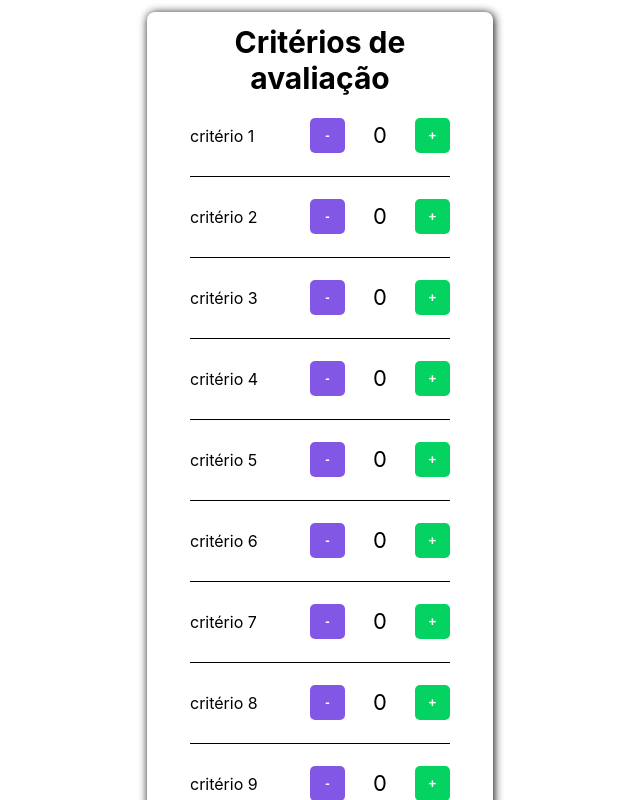
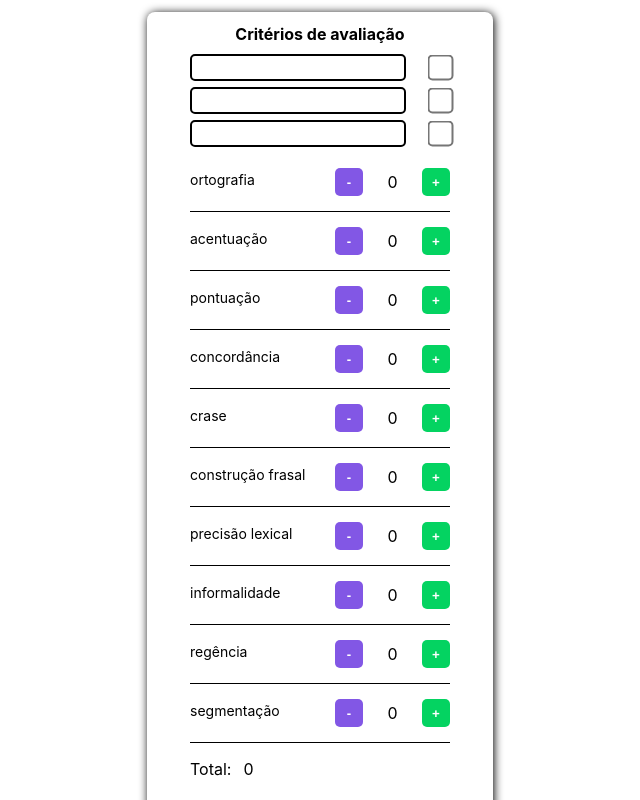
Before and after one commit to fernandoferfa/app, a React (Create React App) app: page / in a window 1280 px wide. Shown: the top 800 px of the page, without its empty margins (320-960 px from the left). Built offline with nearby package versions, Linux system fonts and the light colour scheme.

Commit message:
Feature 1.1 finalizada

```diff
--- a/src/Pages/Home/index.js
+++ b/src/Pages/Home/index.js
@@ -3,6 +3,11 @@ import {
     MainContainer,
     CriterionsContainer,
     TitleCriterionsContainer,
+    ThemesList,
+    ThemeItem,
+    ThemeName,
+    ThemeInput,
+    ThemeInputCheckbox,
     CriterionsList,
     CriterionItem,
     CriterionTitle,
@@ -10,6 +15,9 @@ import {
     RemoveButton,
     CountValue,
     AddButton,
+    ContainerSumAllCountValues,
+    SumAllCountValuesTitle,
+    SumAllCountValues,
     CleanAllCountValues,
 } from './styles';
 
@@ -17,62 +25,86 @@ function Home() {
     const [criterions, setCriterions] = useState([
         {
             id: 1,
-            name: 'critério 1',
-            value: 0
+            name: 'ortografia',
+            value: 0,
+            recurrent: false,
         },
         {
             id: 2,
-            name: 'critério 2',
-            value: 0
+            name: 'acentuação',
+            value: 0,
+            recurrent: false,
         },
         {
             id: 3,
-            name: 'critério 3',
-            value: 0
+            name: 'pontuação',
+            value: 0,
+            recurrent: false,
         },
         {
             id: 4,
-            name: 'critério 4',
-            value: 0
+            name: 'concordância',
+            value: 0,
+            recurrent: false,
         },
         {
             id: 5,
-            name: 'critério 5',
-            value: 0
+            name: 'crase',
+            value: 0,
+            recurrent: false,
         },
         {
             id: 6,
-            name: 'critério 6',
-            value: 0
+            name: 'construção frasal',
+            value: 0,
+            recurrent: false,
         },
         {
             id: 7,
-            name: 'critério 7',
-            value: 0
+            name: 'precisão lexical',
+            value: 0,
+            recurrent: false,
         },
         {
             id: 8,
-            name: 'critério 8',
-            value: 0
+            name: 'informalidade',
+            value: 0,
+            recurrent: false,
         },
         {
             id: 9,
-            name: 'critério 9',
-            value: 0
+            name: 'regência',
+            value: 0,
+            recurrent: false,
         },
         {
             id: 10,
-            name: 'critério 10',
-            value: 0
+            name: 'segmentação',
+            value: 0,
+            recurrent: false,
         },
     ]);
+
+    const themes = [
+        {
+            name: 'Tema  1'
+        },
+        {
+            name: 'Tema  2'
+        },
+        {
+            name: 'Tema  3'
+        },
+    ];
 
     const addValue = (event) => {
         const newCriterions = criterions.map((criterion) => {
             if (criterion.id === parseInt(event.target.value)) {
+                if(criterion.value === 4) {
+                    return { ...criterion, value: criterion.value += 1, recurrent: true };
+                }
                 return { ...criterion, value: criterion.value += 1 };
             } else {
-
                 return { ...criterion, value: criterion.value = criterion.value };
             }
         }
@@ -83,6 +115,9 @@ function Home() {
     const removeValue = (event) => {
         const newCriterions = criterions.map((criterion) => {
             if (criterion.id === parseInt(event.target.value) && criterion.value > 0) {
+                if(criterion.value === 5) {
+                    return { ...criterion, value: criterion.value -= 1, recurrent: false };
+                }
                 return { ...criterion, value: criterion.value -= 1 };
             } else {
 
@@ -95,7 +130,7 @@ function Home() {
 
     const removeAllValue = () => {
         const newCriterions = criterions.map((criterion) => {
-            return { ...criterion, value: criterion.value = 0 };
+            return { ...criterion, value: criterion.value = 0, recurrent: false };
         });
         setCriterions(newCriterions);
     }
@@ -105,11 +140,22 @@ function Home() {
                 <TitleCriterionsContainer>
                     Critérios de avaliação
                 </TitleCriterionsContainer>
+                <ThemesList>
+                    {
+                        themes.map(() =>
+
+                            <ThemeItem>
+                                <ThemeInput />
+                                <ThemeInputCheckbox type="checkbox"/>
+                            </ThemeItem>
+                        )
+                    }
+                </ThemesList>
                 <CriterionsList>
                     {
                         criterions.map((criterion) =>
                             <CriterionItem>
-                                <CriterionTitle>
+                                <CriterionTitle recurrent={criterion.recurrent}>
                                     {criterion.name}
                                 </CriterionTitle>
                                 <Criterion>
@@ -127,6 +173,14 @@ function Home() {
                         )
                     }
                 </CriterionsList>
+                <ContainerSumAllCountValues>
+                    <SumAllCountValuesTitle>Total:</SumAllCountValuesTitle>
+                    <SumAllCountValues>
+                        {
+                            criterions.reduce((acc, cc) => acc + cc.value, 0)
+                        }
+                    </SumAllCountValues>
+                </ContainerSumAllCountValues>
                 <CleanAllCountValues onClick={removeAllValue}>
                     Limpar tudo
                 </CleanAllCountValues>
--- a/src/Pages/Home/styles.js
+++ b/src/Pages/Home/styles.js
@@ -13,10 +13,47 @@ export const CriterionsContainer = styled.div`
 `;
 
 export const TitleCriterionsContainer = styled.h1`
-    font-size: 30px;
+    font-size: 16px;
     margin: 0px;
     margin-top:4px;
     text-align: center;
+`;
+
+export const ThemesList = styled.ul`
+    margin: 10px auto 0;
+    padding: 0;
+    width: 260px;
+`;
+
+export const ThemeItem = styled.li`
+    align-items: center;
+    display: flex;
+    justify-content: space-between;
+    list-style: none;
+    margin: 6px 0;
+    width: 100%;
+`;
+
+export const ThemeName = styled.p`
+
+`;
+
+export const ThemeInput = styled.input`
+    border: none;
+    border: 2px solid;
+    border-radius: 5px;
+    padding: 4px 6px;
+    width: 200px;
+`;
+
+export const ThemeInputCheckbox = styled.input`
+
+    -ms-transform: scale(2); /* IE */
+    -moz-transform: scale(2); /* FF */
+    -webkit-transform: scale(2); /* Safari and Chrome */
+    -o-transform: scale(2); /* Opera */
+    transform: scale(2);
+    padding: 10px;
 `;
 
 export const CriterionsList = styled.ul`
@@ -29,15 +66,13 @@ export const CriterionItem = styled.li`
     border-bottom: 1px solid;
     display: flex;
     justify-content: space-between;
-    padding: 14px 0;
+    padding: 4px 0;
     width: 260px;
-    &:nth-child(10) {
-        border-bottom: 0px;
-    }
 `;
 
 export const CriterionTitle = styled.p`
-
+    color: ${props => props.recurrent ? 'red': 'black'};
+    font-size: 14px;
 `;
 
 export const Criterion = styled.li`
@@ -45,7 +80,7 @@ export const Criterion = styled.li`
     display: flex;
     height: 50px;
     justify-content: space-between;
-    width: 140px;
+    width: 115px;
 `;
 
 export const RemoveButton = styled.button`
@@ -54,8 +89,8 @@ export const RemoveButton = styled.button`
     border-radius: 5px;
     color: white;
     font-weight: bold;
-    height: 35px;
-    width: 35px;
+    height: 28px;
+    width: 28px;
 `;
 
 export const AddButton = styled.button`
@@ -64,14 +99,28 @@ export const AddButton = styled.button`
     border-radius: 5px;
     color: white;
     font-weight: bold;
-    height: 35px;
-    width: 35px;
+    height: 28px;
+    width: 28px;
 `;
 
 export const CountValue = styled.p`
-    font-size: 22px;
+    font-size: 16px;
     text-align: center;
     width: 50px;
+`;
+
+export const ContainerSumAllCountValues = styled.div`
+    display: flex;
+    margin: 0 auto;
+    width: 260px;
+`;
+
+export const SumAllCountValuesTitle = styled.p`
+    margin-right: 12px
+`;
+
+export const SumAllCountValues = styled.p`
+
 `;
 
 
@@ -79,10 +128,10 @@ export const CleanAllCountValues = styled.button`
     background-color: #ffb612;
     border: none;
     border-radius: 5px;
-    font-size: 18px;
+    font-size: 12px;
     font-weight: bold;
     display: block;
     margin: 24px auto;
-    padding: 12px;
+    padding: 8px;
     width: 314px;
 `;
```
